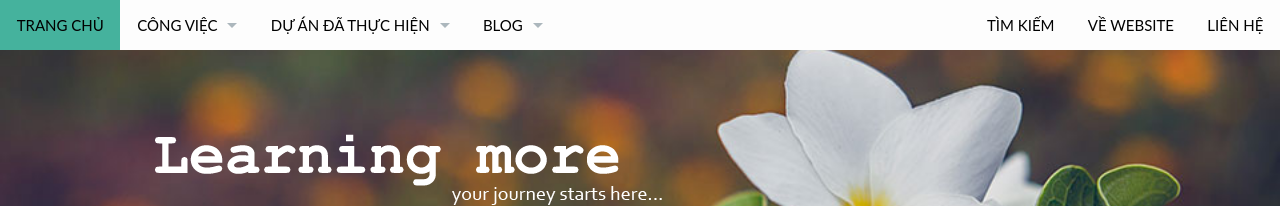
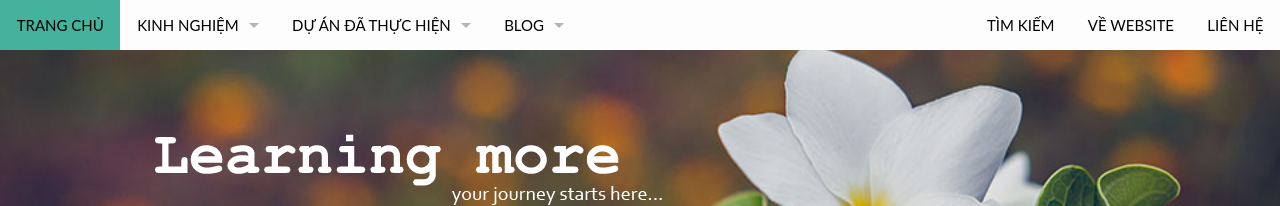
Before and after one commit to quangnd/quangnd.github.io, a Jekyll site: the page built from pages/pages-root-folder/index.md, in a window 1280 px wide. Shown: the top 206 px of the page. Built offline with Jekyll 4.4.1, drawn with Linux system fonts in a browser that asks for light colours.

Commit message:
Update CV and Experiences

```diff
--- a/_data/navigation.yml
+++ b/_data/navigation.yml
@@ -3,12 +3,16 @@
   side: left
   icon: home
 
-- title: Công việc
+- title: Kinh nghiệm
   url: "/design/portfolio/"
   side: left
   dropdown:
-  - title: "CV (Tiếng Việt)"
-    url: "https://dl.dropboxusercontent.com/u/2037650/CV_Quangnd_Vi.pdf"
+  - title: "CV (English)"
+    url: "/assets/downloads/CV_Quangnd_English"
+  - title: "MongoDB for Node.js Developers Course"
+    url: "/assets/downloads/MongoDB_Certificate.pdf"
+  - title: "FreeCodeCamp Course"
+    url: "/assets/downloads/FreeCodeCamp_Certificate.jpg"
 
 - title: Dự án đã thực hiện
   url: ""
```
Also changed, not shown: assets/downloads/FreeCodeCamp_Certificate.jpg (added), 2 other files.
